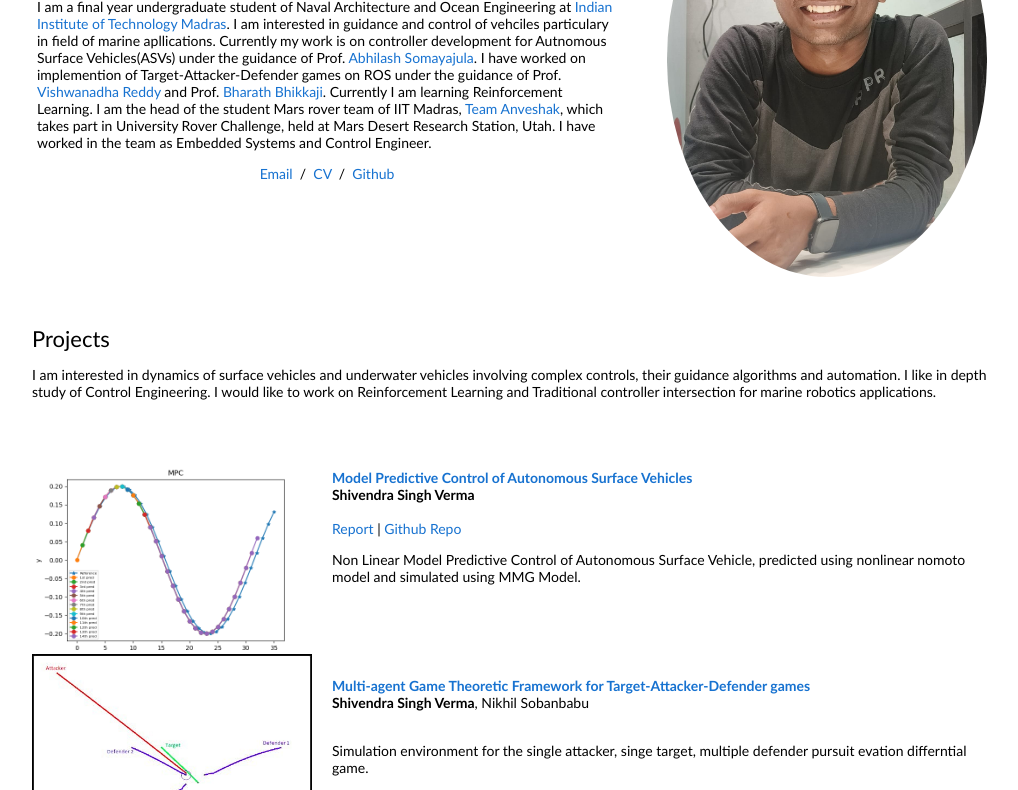
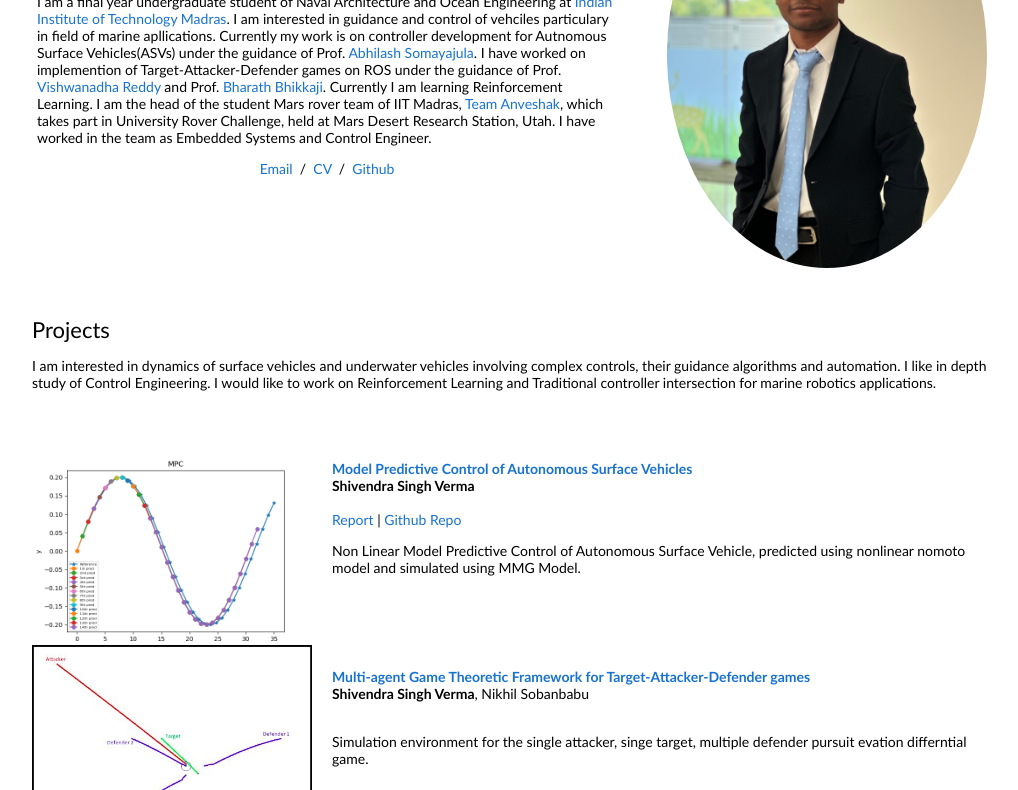
Before and after one commit to shiven-verma/shiven-verma.github.io, a plain HTML site: page index.html in a window 1280 px wide. Shown: the part 192-982 px from the top of the page, without its empty margins (128-1146 px from the left). Drawn offline with Linux system fonts and the light colour scheme.

Commit message:
Update index.html

```diff
--- a/index.html
+++ b/index.html
@@ -5,7 +5,7 @@
 
     <title>Shivendra Singh Verma</title>
 
-    <meta name="author" content="Shivendra SIngh Verma">
+    <meta name="author" content="Shivendra Singh Verma">
     <meta name="viewport" content="width=device-width, initial-scale=1">
     <link rel="shortcut icon" href="image/favicon/favicon.ico" type="image/x-icon">
     <link rel="stylesheet" type="text/css" href="stylesheet.css">
@@ -38,7 +38,7 @@
                 </p>
               </td>
               <td style="padding:2.5%;width:40%;max-width:40%">
-                <a href="image/me.jpeg"><img style="width:100%;max-width:100%;object-fit: cover; border-radius: 50%;" alt="profile photo" src="image/me.jpeg" class="hoverZoomLink"></a>
+                <a href="image/me.jpg"><img style="width:100%;max-width:100%;object-fit: cover; border-radius: 50%;" alt="profile photo" src="image/me.jpg" class="hoverZoomLink"></a>
               </td>
             </tr>
           </tbody></table>
```
